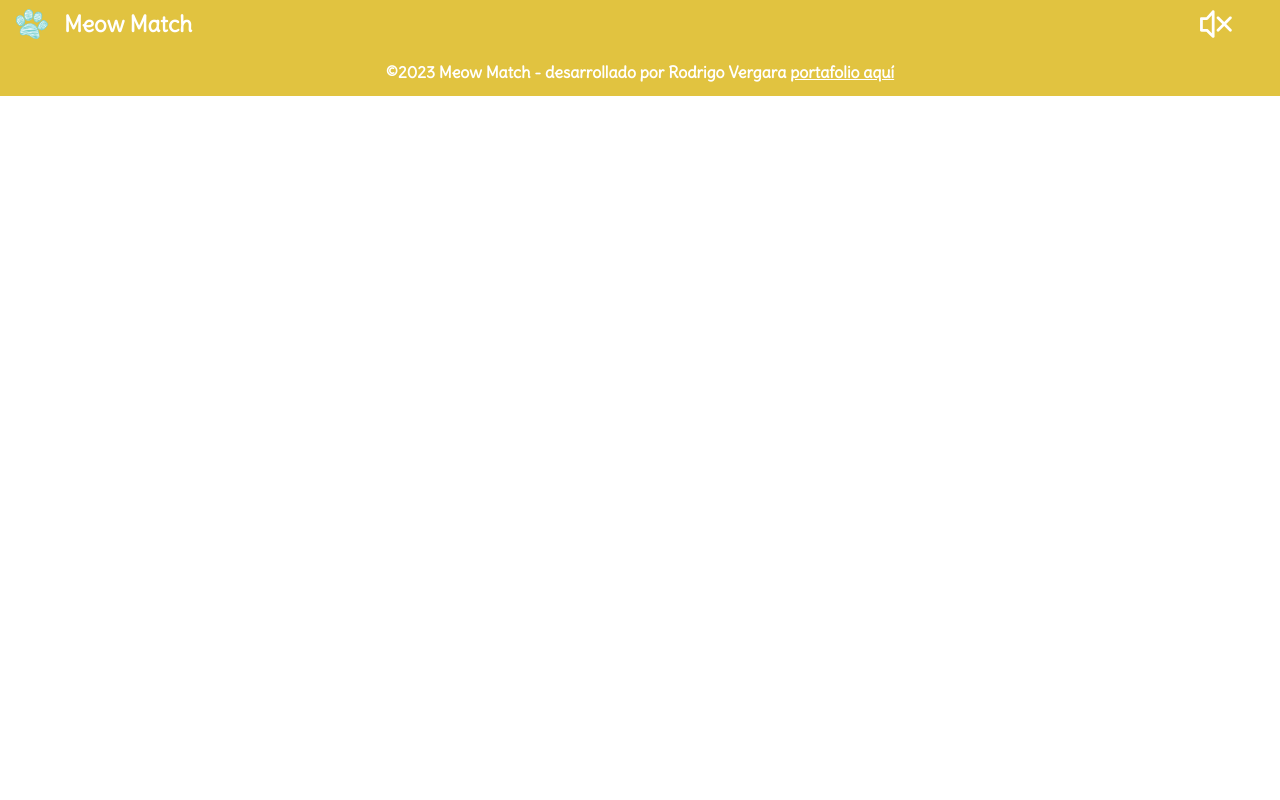
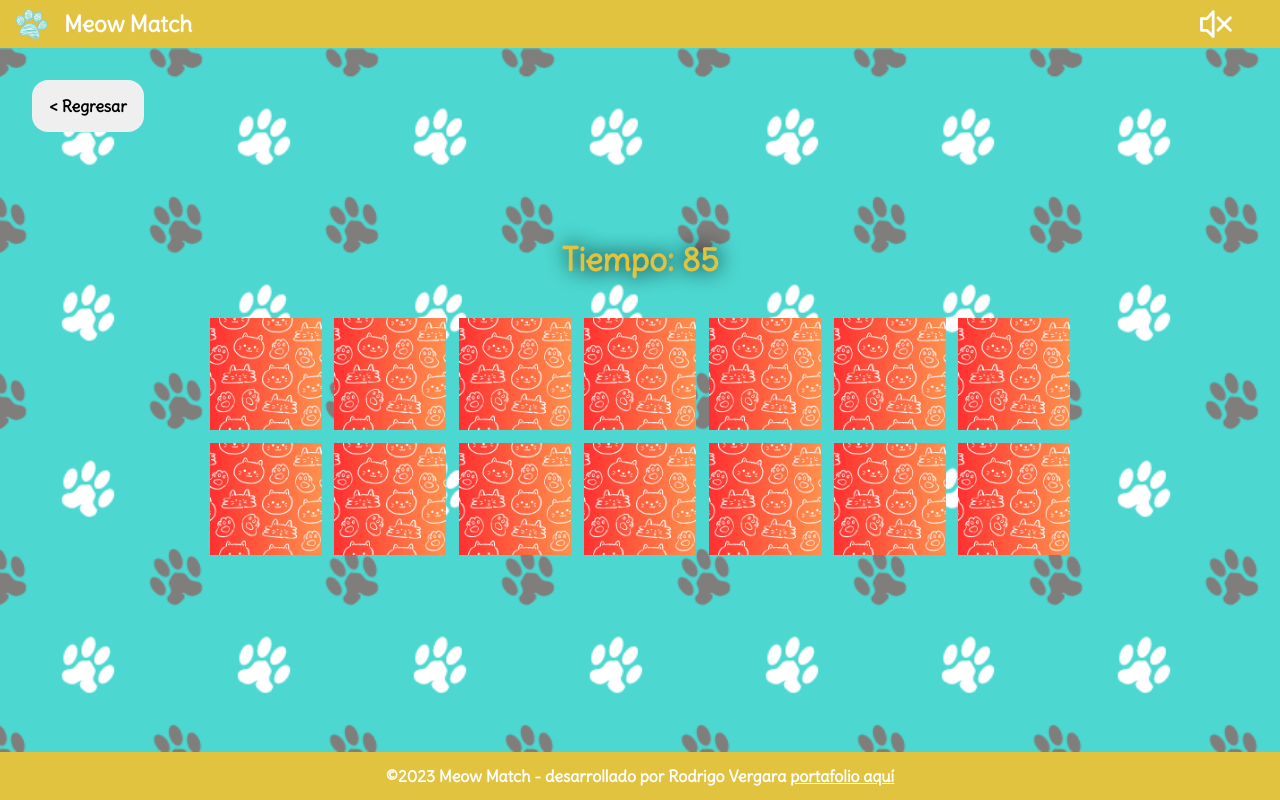
Before and after one commit to cuedefox/memorymaster, a React (Create React App) app: page /game in a window 1280 px wide. Built offline with nearby package versions, Linux system fonts and the light colour scheme.

Commit message:
agrego dificultades al juego

```diff
--- a/package.json
+++ b/package.json
@@ -1,6 +1,6 @@
 {
   "name": "Meow Match",
-  "version": "0.5.0",
+  "version": "0.7.1",
   "private": true,
   "dependencies": {
     "@testing-library/jest-dom": "^5.16.5",
--- a/public/index.html
+++ b/public/index.html
@@ -1,5 +1,5 @@
 <!DOCTYPE html>
-<html lang="en">
+<html lang="es">
   <head>
     <meta charset="utf-8" />
     <link rel="icon" href="%PUBLIC_URL%/icon.svg" />
--- a/src/containers/GameContainer.jsx
+++ b/src/containers/GameContainer.jsx
@@ -1,8 +1,110 @@
-import React from "react";
+import {React, useState, useEffect, useContext } from "react";
+import back from "../assets/img/cards/card.png";
+import { useNavigate, Link } from "react-router-dom";
+import { Difficulty } from "../context/Difficulty";
+
+const CARD_VALUES = ["A", "B", "C", "D", "E", "F", "G"];
+
+function shuffle(array) {
+  for (let i = array.length - 1; i > 0; i--) {
+    const j = Math.floor(Math.random() * (i + 1));
+    [array[i], array[j]] = [array[j], array[i]];
+  }
+  return array;
+}
 
 const GameContainer = () => {
-    return <>
-    </>
+    const [cards, setCards] = useState([]);
+    const [flippedCards, setFlippedCards] = useState([]);
+    const [solvedCards, setSolvedCards] = useState([]);
+    const {difficulty} = useContext(Difficulty);
+    const [timeLeft, setTimeLeft] = useState(() => {
+        switch (difficulty) {
+            case 1:
+                return 90;
+            case 2:
+                return 60;
+            case 3:
+                return 45;
+            default:
+                return 90;
+        }
+    });
+
+    const cargarImagen = require.context("../assets/img/cards", true);
+    const navigate = useNavigate();
+
+    useEffect(() => {
+        if (timeLeft === 0) {
+            navigate("/gameEnd");
+          } else {
+            const timerId = setTimeout(() => {
+              setTimeLeft(timeLeft - 1);
+            }, 1000);
+            return () => clearTimeout(timerId);
+          }
+    }, [timeLeft, navigate]);
+
+    useEffect(() => {
+      const initialCards = shuffle([
+        ...CARD_VALUES,
+        ...CARD_VALUES
+      ]).map((value) => ({ value, isFlipped: false, isSolved: false }));
+      setCards(initialCards);
+    }, []);
+
+    useEffect(() => {
+      if (flippedCards.length === 2) {
+        const [card1, card2] = flippedCards.map(({ card, index }) => ({ value: card.value, index }));
+        if (card1.value === card2.value) {
+          setSolvedCards([...solvedCards, card1, card2]);
+          setFlippedCards([]);
+        } else {
+          setTimeout(() => {
+            const newCards = [...cards];
+            newCards[card1.index].isFlipped = false;
+            newCards[card2.index].isFlipped = false;
+            setCards(newCards);
+            setFlippedCards([]);
+          }, 2000);
+        }
+      }
+    }, [flippedCards]);
+
+    const flipCard = (cardIndex) => {
+      if (flippedCards.length === 2) {
+        return;
+      }
+      const card = cards[cardIndex];
+      if (card.isFlipped || card.isSolved) {
+        return;
+      }
+      const newCards = [...cards];
+      newCards[cardIndex] = { ...card, isFlipped: true };
+      setCards(newCards);
+      setFlippedCards([...flippedCards, { card, index: cardIndex }]);
+    };
+
+    return <main className="game">
+        <Link to={'/'}><button className="back-home">{'< Regresar'}</button></Link>
+        <p className="time-left">Tiempo: {timeLeft}</p>
+        <div className="game-container">
+            {cards.map((card, index) => (
+            <div
+            style={{ backgroundImage: `url(${back})`}}
+            key={index}
+            className={`card ${card.isFlipped ? "flipped" : ""} ${
+              card.isSolved ? "solved" : ""
+            }`}
+            onClick={() => flipCard(index)}
+            >
+            {card.isFlipped || card.isSolved ?
+            <img src={cargarImagen(`./${card.value}.png`)} alt={`Imagen de la carta ${card.value}`} /> :
+            ""}
+          </div>
+        ))}
+        </div>
+    </main>
 }
 
 export default GameContainer;
--- a/src/containers/SelectDifficultyContainer.jsx
+++ b/src/containers/SelectDifficultyContainer.jsx
@@ -1,9 +1,23 @@
-import React from "react";
-import Demos from "../components/demo/Demos";
+import React, { useContext } from "react";
+import {Difficulty} from "../context/Difficulty.jsx";
+import { useNavigate, Link } from "react-router-dom";
 
 const SelectDifficultyContainer = () => {
+    const {setDifficulty} = useContext(Difficulty);
+
+    const navigate = useNavigate();
+
+    const handleDifficulty = (difficulty) => {
+        setDifficulty(difficulty);
+        console.log(difficulty);
+        navigate('/game');
+    }
+
     return <main className="select-difficulty">
-        <Demos />
+        <Link to={'/'}><button className="back-home">{'< Regresar'}</button></Link>
+        <button className="easy-button" onClick={() => handleDifficulty(1)} >Facil</button>
+        <button className="normal-button" onClick={() => handleDifficulty(2)} >Normal</button>
+        <button className="hard-button" onClick={() => handleDifficulty(3)} >Dificil</button>
     </main>
 }
 
--- /dev/null
+++ b/src/sass/_gamecontainer.scss
@@ -0,0 +1,30 @@
+.game {
+    @extend .main-base;
+    flex-flow: column nowrap;
+    position: relative;
+}
+
+.game-container {
+    display: flex;
+    flex-flow: row wrap;
+    align-items: center;
+    justify-content: center;
+    margin: 1rem 10rem;
+}
+
+.card {
+    img {
+        @include size(7rem, 7rem);
+    }
+    @include size(7rem, 7rem);
+    margin: .4rem;
+    background-size: cover;
+}
+
+.time-left {
+    color: $color4;
+    font-size: 2rem;
+    text-shadow: #000 1px 0 20px;
+    font-weight: bold;
+    margin: 1rem;
+}
--- a/src/sass/_global.scss
+++ b/src/sass/_global.scss
@@ -22,3 +22,30 @@ $color4: #E1C340;
     width: $a;
     height: $b;
 }
+
+.main-base {
+    min-height: calc(100vh - 6rem);
+    display: flex;
+    align-items: center;
+    justify-content: center;
+    background-image: url("../assets/img/background.png");
+    background-repeat: repeat;
+    background-size: contain;
+}
+
+.back-home {
+    cursor: pointer;
+    border: none;
+    border-radius: 1rem;
+    padding: 1rem;
+    margin: 1rem;
+    align-items: center;
+    justify-content: center;
+    color: #000000;
+    font-weight: bold;
+    font-size: 1rem !important;
+    position: absolute;
+    top: 1rem;
+    left: 1rem;
+    width: 7rem !important;
+}
--- a/src/sass/_homecontainer.scss
+++ b/src/sass/_homecontainer.scss
@@ -1,12 +1,6 @@
 .home-container {
-    min-height: calc(100vh - 6rem);
-    display: flex;
+    @extend .main-base;
     flex-flow: column nowrap;
-    align-items: center;
-    justify-content: center;
-    background-image: url("../assets/img/background.png");
-    background-repeat: repeat;
-    background-size: contain;
     h1 {
         font-size: 4rem;
         font-weight: bold;
--- a/src/sass/_selectdifficultycontainer.scss
+++ b/src/sass/_selectdifficultycontainer.scss
@@ -1,10 +1,30 @@
 .select-difficulty {
-    min-height: calc(100vh - 6rem);
-    display: flex;
+    @extend .main-base;
     flex-flow: column nowrap;
-    align-items: center;
-    justify-content: center;
-    background-image: url("../assets/img/background.png");
-    background-repeat: repeat;
-    background-size: contain;
+    position: relative;
+    button {
+        cursor: pointer;
+        border: none;
+        border-radius: 1rem;
+        padding: 1rem;
+        margin: 1rem;
+        align-items: center;
+        justify-content: center;
+        color: #000000;
+        font-weight: bold;
+        font-size: 1.4rem;
+        @include size(8rem, 4rem);
+    }
 }
+
+.easy-button {
+    background-color: greenyellow;
+}
+
+.normal-button {
+    background-color: yellow;
+}
+
+.hard-button {
+    background-color: red;
+}
--- a/src/sass/import.scss
+++ b/src/sass/import.scss
@@ -2,4 +2,5 @@
 @import "navbar";
 @import "homecontainer";
 @import "selectdifficultycontainer";
+@import "gamecontainer";
 @import "footer";
```
Also changed, not shown: 1 other file (tests, documents, lock files or other folders).
